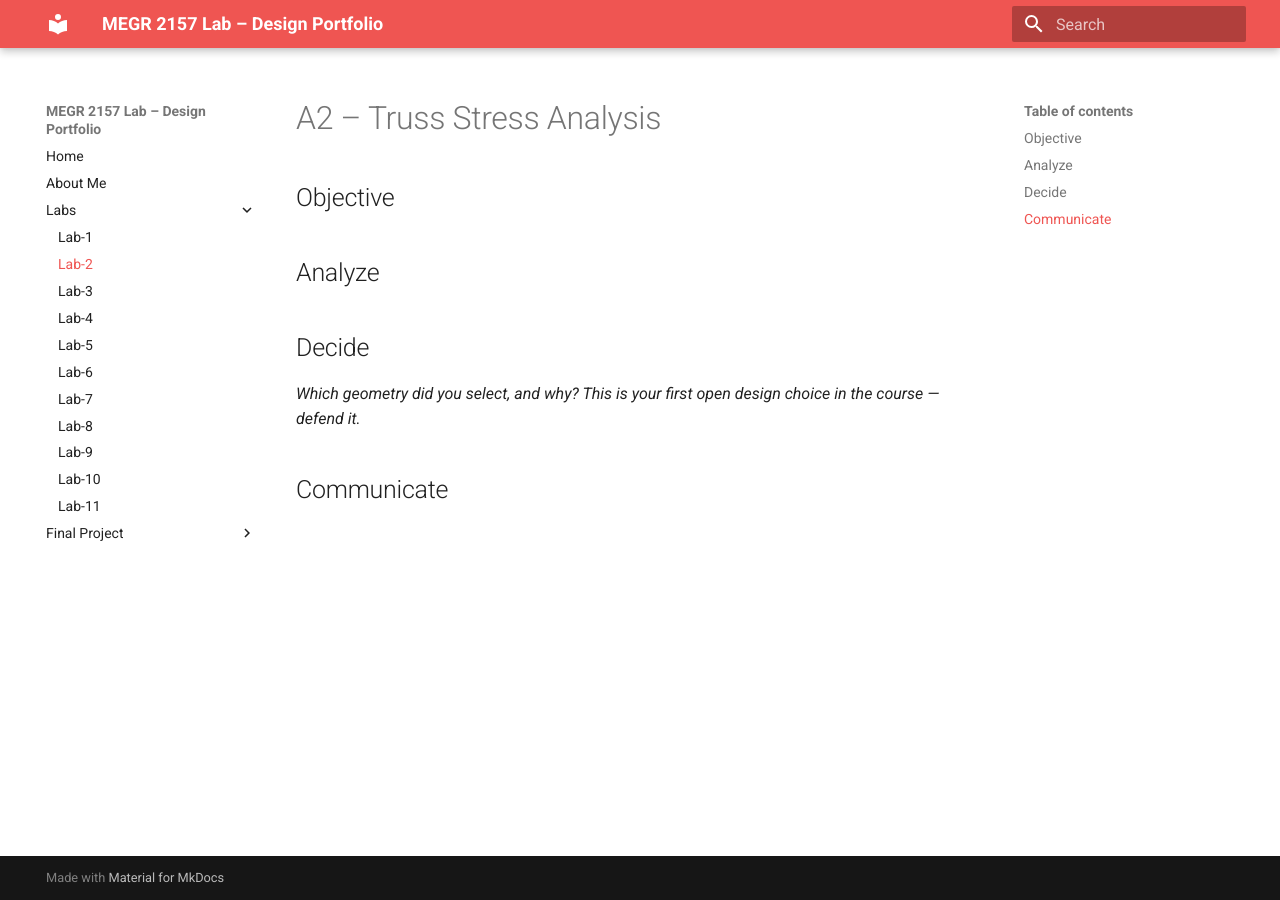
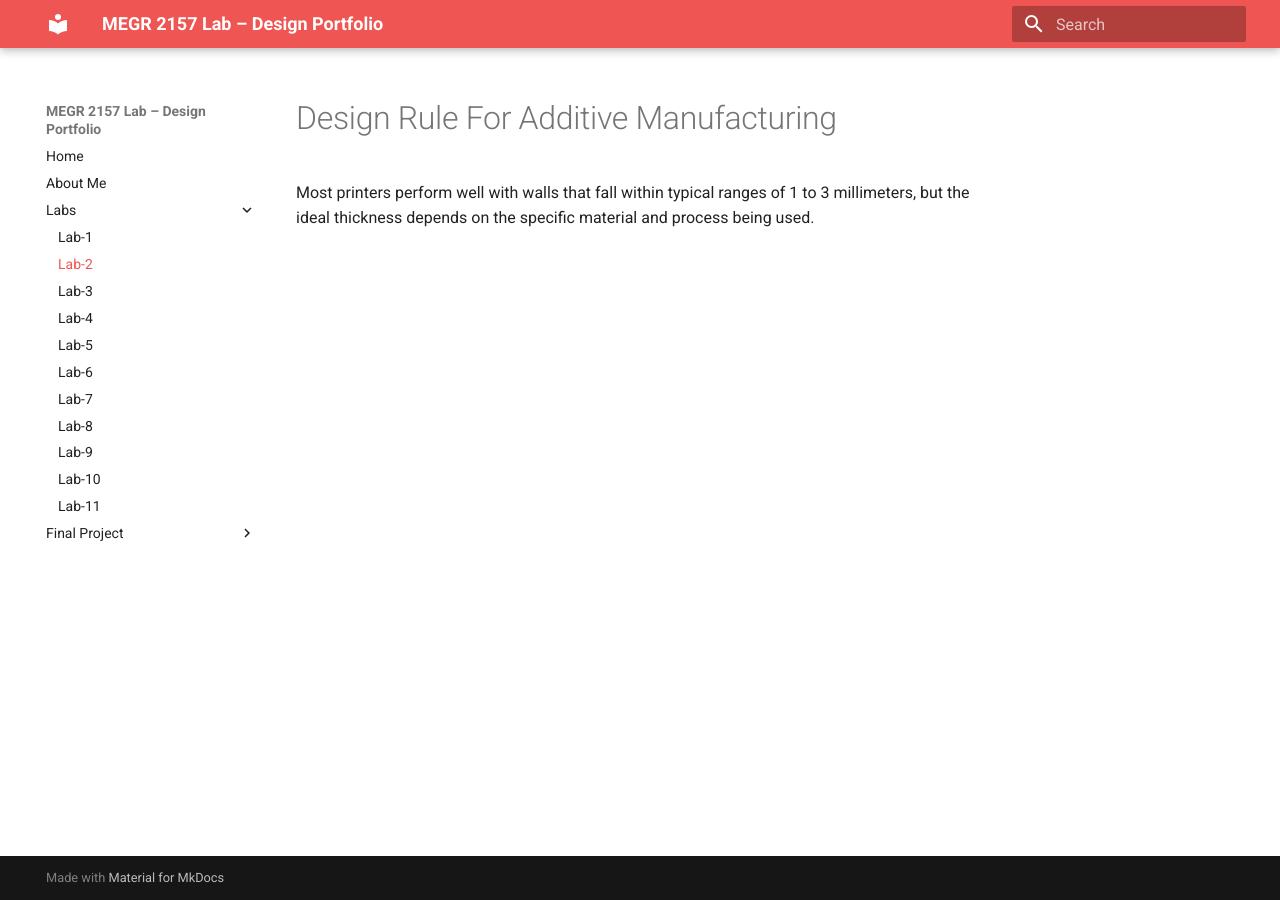
Before and after one commit to josef-chelala/megr2157-lab-portfolio, an MkDocs documentation site: the page built from docs/Labs/L02/index.md, in a window 1280 px wide. Built offline with MkDocs 1.6.1 and Material for MkDocs 9.7.7, drawn with Linux system fonts in a browser that asks for light colours.

Commit message:
Update index.md
Change of lab and design rule

```diff
--- a/docs/Labs/L02/index.md
+++ b/docs/Labs/L02/index.md
@@ -1,12 +1,2 @@
-# A2 – Truss Stress Analysis
-
-## Objective
-
-
-## Analyze
-
-
-## Decide
-_Which geometry did you select, and why? This is your first open design choice in the course — defend it._
-
-## Communicate
+# Design Rule For Additive Manufacturing
+Most printers perform well with walls that fall within typical ranges of 1 to 3 millimeters, but the ideal thickness depends on the specific material and process being used.
```
